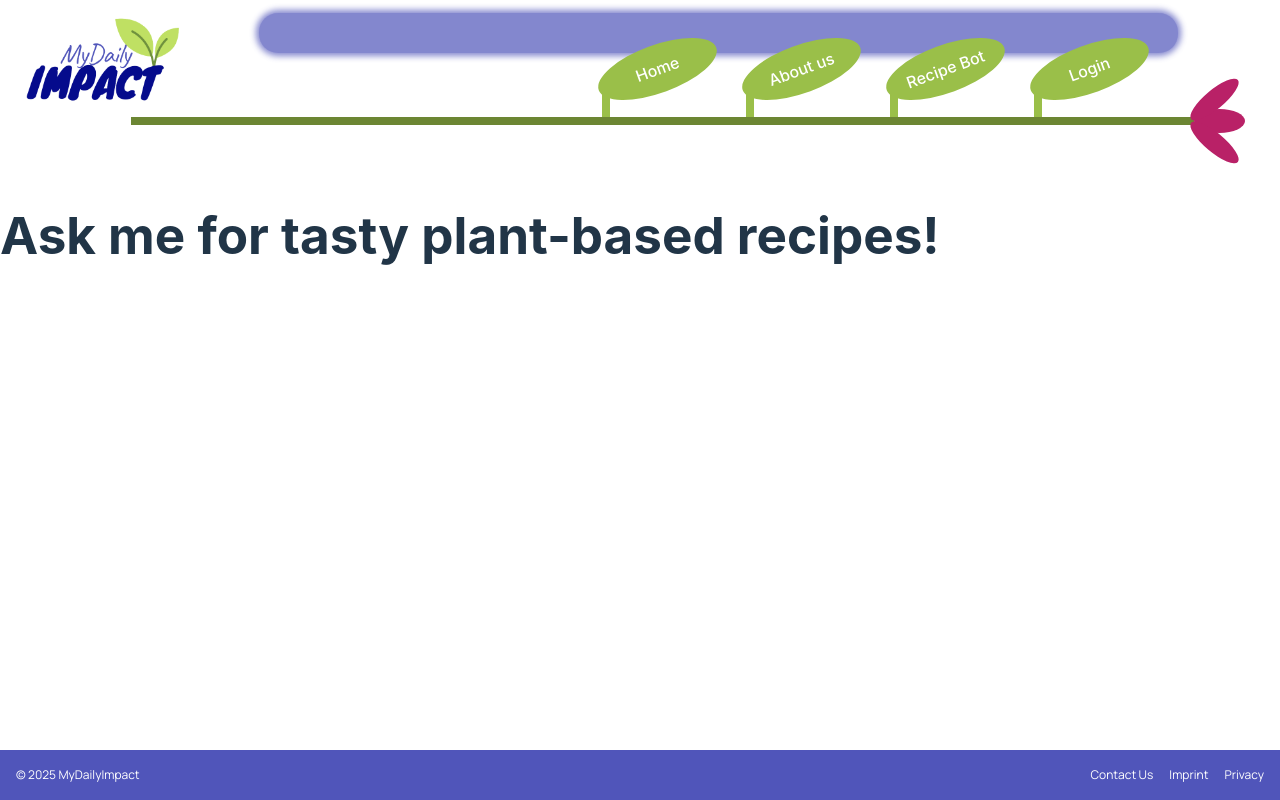
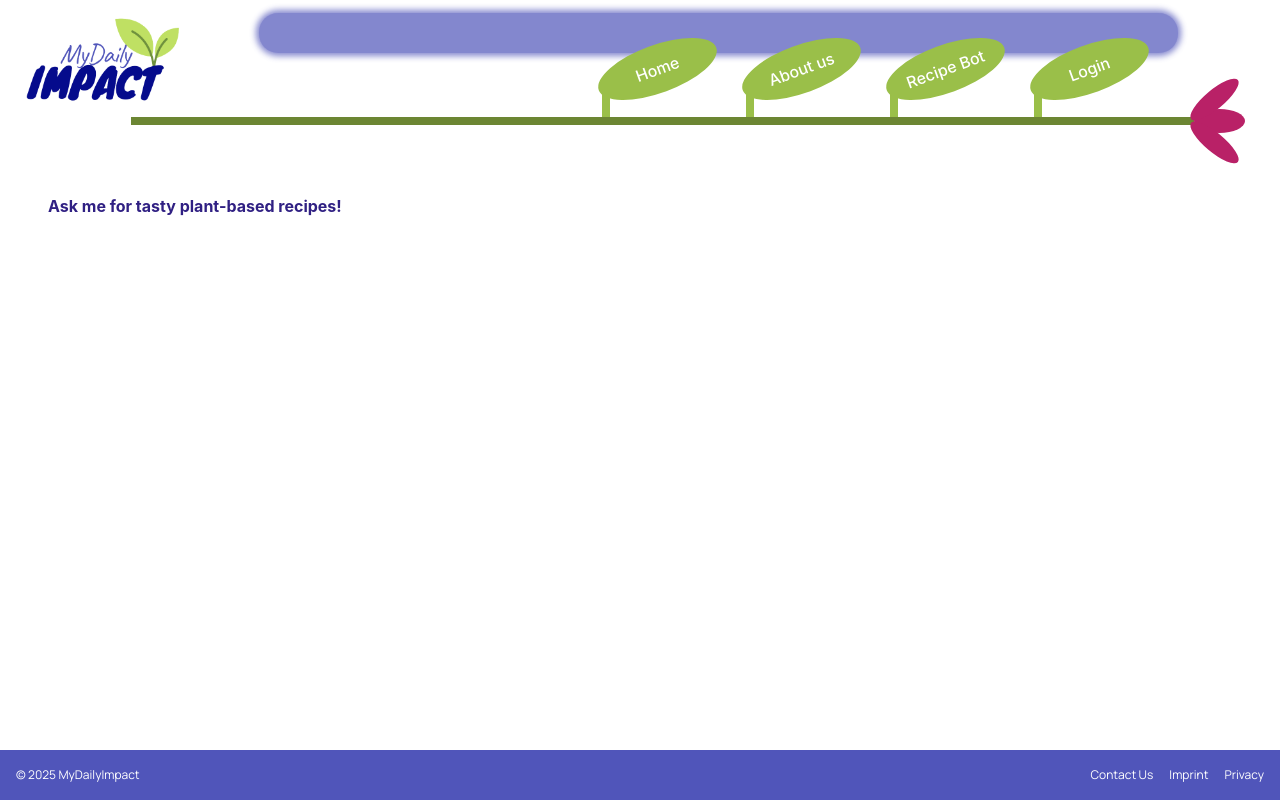
Before and after one commit to TechLabs-Remote-Bootcamp/WS24-MyDailyImpact, a React (Vite) app in the folder mdi-react/: page /recipeBot in a window 1280 px wide. Built offline with nearby package versions, Linux system fonts and the light colour scheme; a web font is replaced by a local one.

Commit message:
fix: function name

```diff
--- a/mdi-react/src/components/pages/RecipeBot.jsx
+++ b/mdi-react/src/components/pages/RecipeBot.jsx
@@ -1,6 +1,6 @@
 import "./RecipeBot.scss";
 import Content_LR from "../Content_LR";
 
-export default function About() {
-  return <h1>Ask me for tasty plant-based recipes!</h1>;
+export default function RecipeBot() {
+  return <h4>Ask me for tasty plant-based recipes!</h4>;
 }
--- a/mdi-react/src/components/pages/RecipeBot.scss
+++ b/mdi-react/src/components/pages/RecipeBot.scss
@@ -0,0 +1,4 @@
+h4 {
+  color: #302083;
+  padding-left: 3rem;
+}
```
